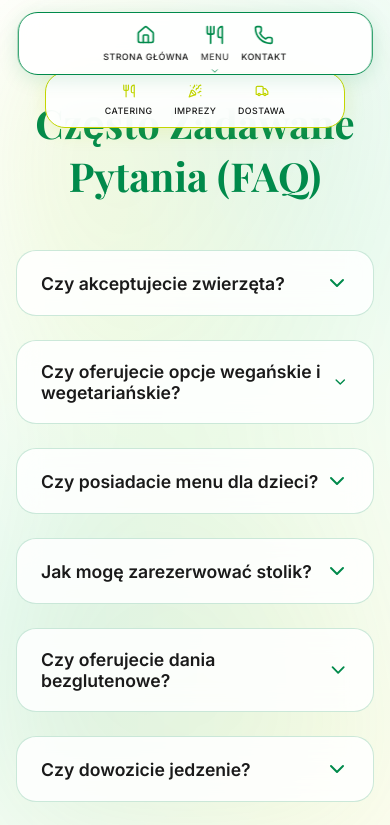
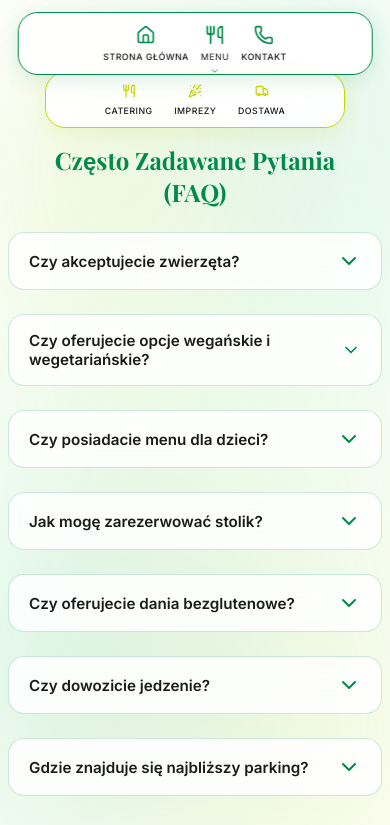
Before and after one commit to johnbosco6/zeln2, a Next.js app: page /faq in a window 390 px wide. Shown: the top 825 px of the page. Built offline with nearby package versions, Linux system fonts and the light colour scheme; a web font is replaced by a local one.

Commit message:
Fix header overlap on FAQ and Lunch Menu pages

```diff
--- a/app/faq/faq.module.css
+++ b/app/faq/faq.module.css
@@ -1,16 +1,17 @@
 .container {
     min-height: 100vh;
-    padding: 8rem 2rem 4rem;
+    padding: 12rem 2rem 4rem;
     max-width: 900px;
     margin: 0 auto;
 }
 
 .title {
     font-family: var(--font-playfair);
-    font-size: clamp(2.5rem, 5vw, 3.5rem);
+    font-size: clamp(2rem, 6vw, 3.5rem);
     text-align: center;
     color: var(--primary-green);
-    margin-bottom: 3rem;
+    margin-bottom: 2rem;
+    padding: 0 1rem;
 }
 
 .faqList {
@@ -62,17 +63,41 @@
     border-top: 1px solid rgba(0, 0, 0, 0.05);
 }
 
-/* For mobile */
 @media (max-width: 768px) {
     .container {
-        padding: 6rem 1rem 3rem;
+        padding: 10rem 1rem 3rem;
+    }
+
+    .title {
+        font-size: 1.8rem;
+        margin-bottom: 1.5rem;
     }
 
     .faqItem {
-        padding: 1.25rem 1.5rem;
+        padding: 1rem 1.25rem;
+        border-radius: 16px;
     }
 
     .question {
-        font-size: 1.1rem;
+        font-size: 1rem;
+        gap: 0.5rem;
+    }
+
+    .answer {
+        font-size: 0.95rem;
     }
 }
+
+@media (max-width: 480px) {
+    .container {
+        padding: 9rem 0.5rem 2rem;
+    }
+
+    .title {
+        font-size: 1.5rem;
+    }
+
+    .question {
+        font-size: 0.95rem;
+    }
+}
--- a/app/lunch-menu/lunch-menu.module.css
+++ b/app/lunch-menu/lunch-menu.module.css
@@ -1,6 +1,6 @@
 .container {
     min-height: 100vh;
-    padding: 8rem 2rem 4rem;
+    padding: 12rem 2rem 4rem;
     max-width: 1200px;
     margin: 0 auto;
 }
@@ -217,7 +217,7 @@
 
 @media (max-width: 1024px) {
     .container {
-        padding: 7rem 1.5rem 3rem;
+        padding: 11rem 1.5rem 3rem;
     }
 
     .menuGrid {
@@ -227,7 +227,7 @@
 
 @media (max-width: 768px) {
     .container {
-        padding: 6rem 1.25rem 3rem;
+        padding: 10rem 1.25rem 3rem;
     }
 
     .title {
@@ -279,7 +279,7 @@
 
 @media (max-width: 480px) {
     .container {
-        padding: 5rem 1rem 2rem;
+        padding: 9rem 1rem 2rem;
     }
 
     .title {
```
